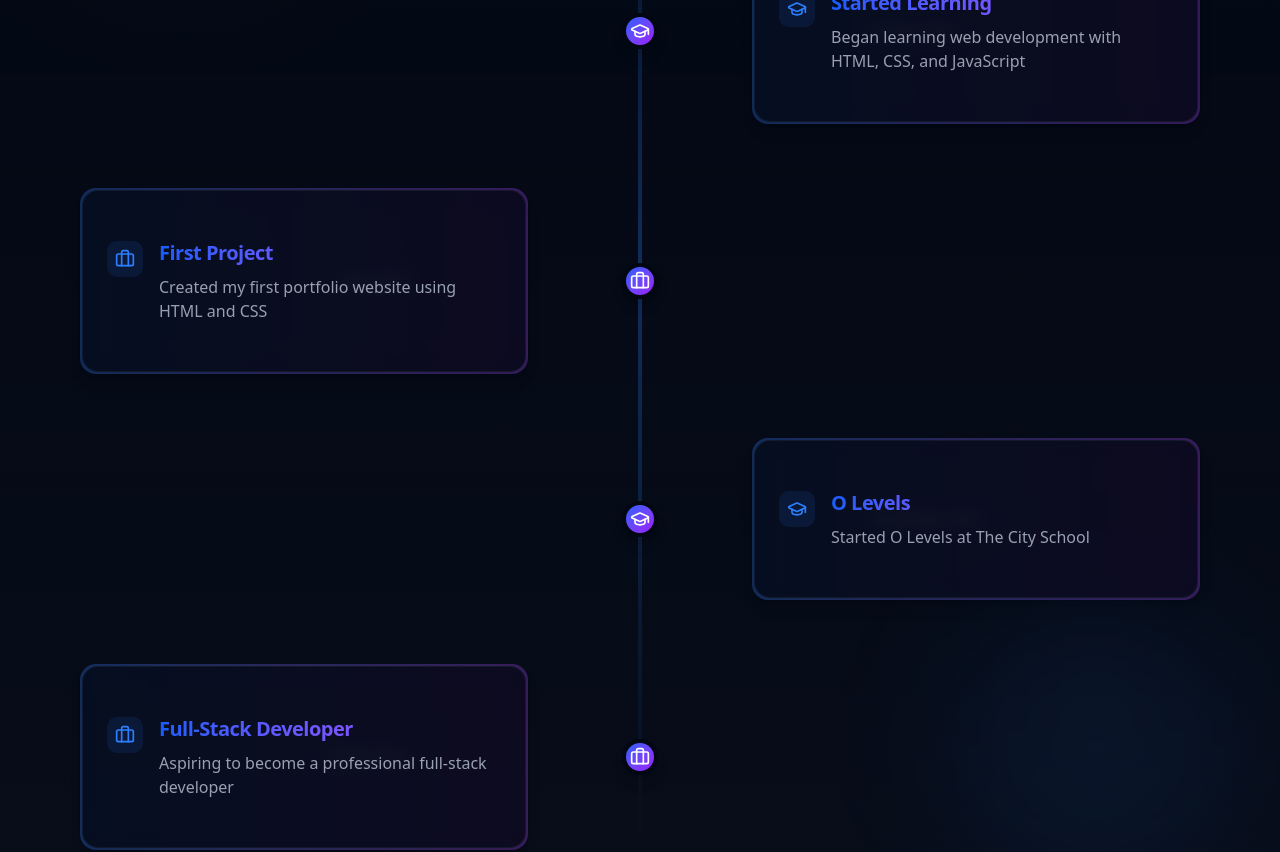
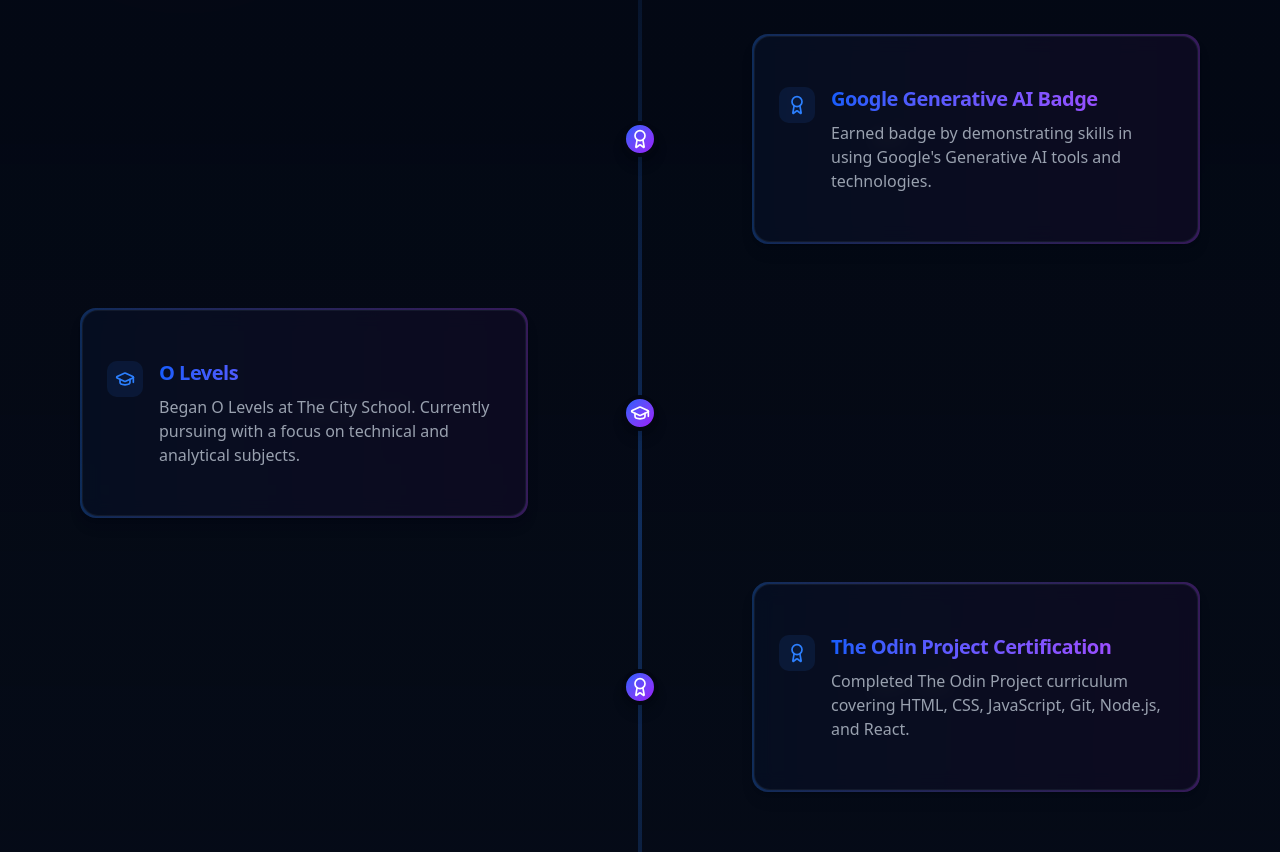
Before and after one commit to Waleed-Ahmad-dev/portfolio, a Next.js app: page / in a window 1280 px wide. Shown: the part 6400-7252 px from the top of the page. Built offline with nearby package versions, Linux system fonts and the light colour scheme.

Commit message:
Update src/components/Timeline.tsx

```diff
--- a/src/components/Timeline.tsx
+++ b/src/components/Timeline.tsx
@@ -1,39 +1,45 @@
 'use client';
 import { motion } from 'framer-motion';
-import { Briefcase, GraduationCap, Award } from 'lucide-react';
+import { Briefcase, GraduationCap, Award, Rocket } from 'lucide-react';
 import { Card, CardContent } from '@/components/ui/card';
 import { cn } from '@/lib/utils';
 
 const timelineItems = [
      {
-          date: "March 2024",
-          title: "Certification",
-          description: "Completed The Odin Project",
+          date: "Jan 2025 – June 2025",
+          title: "Backend Development Intern",
+          description: "Worked at Firefly Tech Solutions, building scalable REST APIs with Node.js, Django, and Python. Improved backend efficiency and deployed responsive full-stack apps using Next.js and React.",
+          icon: <Briefcase className="w-5 h-5" />,
+     },
+     {
+          date: "2025",
+          title: "Google Generative AI Badge",
+          description: "Earned badge by demonstrating skills in using Google's Generative AI tools and technologies.",
           icon: <Award className="w-5 h-5" />,
      },
      {
-          date: "January 2024",
-          title: "Started Learning",
-          description: "Began learning web development with HTML, CSS, and JavaScript",
+          date: "December 2024",
+          title: "O Levels",
+          description: "Began O Levels at The City School. Currently pursuing with a focus on technical and analytical subjects.",
           icon: <GraduationCap className="w-5 h-5" />,
+     },
+     {
+          date: "2023 – 2024",
+          title: "The Odin Project Certification",
+          description: "Completed The Odin Project curriculum covering HTML, CSS, JavaScript, Git, Node.js, and React.",
+          icon: <Award className="w-5 h-5" />,
      },
      {
           date: "June 2023",
           title: "First Project",
-          description: "Created my first portfolio website using HTML and CSS",
+          description: "Built my first personal portfolio website using HTML and CSS — a stepping stone into real-world web development.",
           icon: <Briefcase className="w-5 h-5" />,
      },
      {
-          date: "September 2022",
-          title: "O Levels",
-          description: "Started O Levels at The City School",
-          icon: <GraduationCap className="w-5 h-5" />,
-     },
-     {
           date: "Future Goal",
-          title: "Full-Stack Developer",
-          description: "Aspiring to become a professional full-stack developer",
-          icon: <Briefcase className="w-5 h-5" />,
+          title: "Professional Full-Stack Developer",
+          description: "Working towards mastering scalable full-stack development with AI/ML integrations and cloud-native apps.",
+          icon: <Rocket className="w-5 h-5" />,
      },
 ];
 
```
